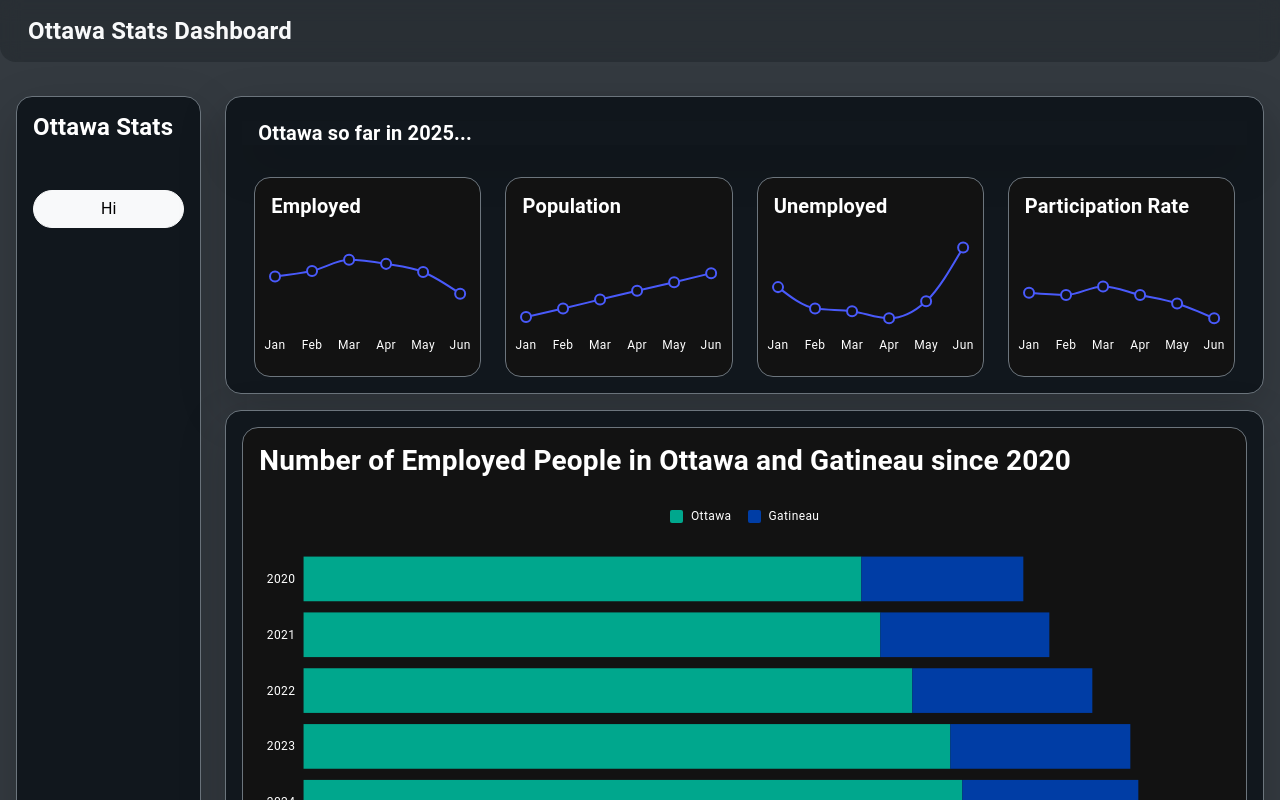
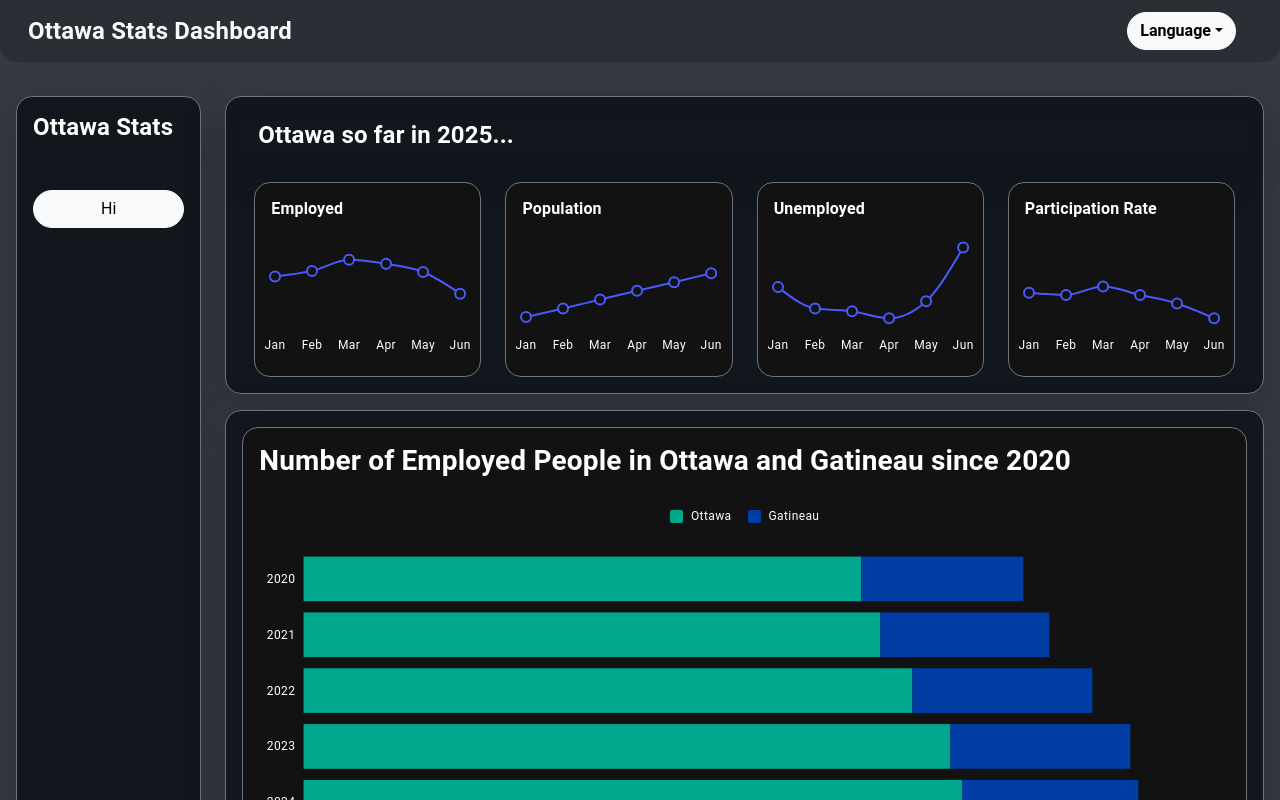
Before and after one commit to RayhanKarim1342/RayhanKarim-SEG3125-DataDashboard, a React (Create React App) app in the folder data-dashboard/: page / in a window 1280 px wide. Shown: the top 800 px of the page. Built offline with nearby package versions, Linux system fonts and the light colour scheme.

Commit message:
added language selection

```diff
--- a/data-dashboard/src/App.js
+++ b/data-dashboard/src/App.js
@@ -6,6 +6,7 @@ import "bootstrap/dist/css/bootstrap.min.css";
 import { Container } from "react-bootstrap";
 import { ThemeProvider, createTheme } from "@mui/material/styles";
 import CssBaseline from "@mui/material/CssBaseline";
+import { LanguageProvider } from "./LanguageContext";
 
 const darkTheme = createTheme({
   palette: {
@@ -15,10 +16,8 @@ const darkTheme = createTheme({
 
 function AppContent() {
   return (
-    <div
-      className={`app-wrapper d-flex flex-column min-vh-100 home-background`}
-    >
-      <div className={`flex-grow-1 d-flex flex-column app-content`}>
+    <div className="app-wrapper d-flex flex-column min-vh-100 home-background">
+      <div className="flex-grow-1 d-flex flex-column app-content">
         <Routes>
           <Route path="/" element={<Home />} />
           <Route path="*" element={<NotFound />} />
@@ -41,9 +40,11 @@ function App() {
   return (
     <ThemeProvider theme={darkTheme}>
       <CssBaseline />
-      <Router>
-        <AppContent />
-      </Router>
+      <LanguageProvider>
+        <Router>
+          <AppContent />
+        </Router>
+      </LanguageProvider>
     </ThemeProvider>
   );
 }
--- /dev/null
+++ b/data-dashboard/src/LanguageContext.js
@@ -0,0 +1,21 @@
+import React, { createContext, useState } from "react";
+
+export const LanguageContext = createContext();
+
+export const LanguageProvider = ({ children }) => {
+  const [language, setLanguage] = useState(
+    () => localStorage.getItem("lang") || "en"
+  );
+
+  const changeLanguage = (lang) => {
+    setLanguage(lang);
+    localStorage.setItem("lang", lang);
+  };
+
+  return (
+    <LanguageContext.Provider value={{ language, changeLanguage }}>
+      {children}
+    </LanguageContext.Provider>
+  );
+};
+export default LanguageProvider;
--- a/data-dashboard/src/components/Dashboard.js
+++ b/data-dashboard/src/components/Dashboard.js
@@ -1,10 +1,40 @@
-import React from "react";
+import React, { useContext } from "react";
 import { LineChart } from "@mui/x-charts/LineChart";
 import { BarChart } from "@mui/x-charts/BarChart";
 import { Row, Col, Container, Button } from "react-bootstrap";
 import Paper from "@mui/material/Paper";
+import { LanguageContext } from "../LanguageContext";
+
+const translations = {
+  en: {
+    title: "Ottawa Stats",
+    greeting: "Hi",
+    subtitle: "Ottawa so far in 2025...",
+    employed: "Employed",
+    population: "Population",
+    unemployed: "Unemployed",
+    participation: "Participation Rate",
+    chartTitle: "Number of Employed People in Ottawa and Gatineau since 2020",
+    months: ["Jan", "Feb", "Mar", "Apr", "May", "Jun"],
+  },
+  fr: {
+    title: "Statistiques d'Ottawa",
+    greeting: "Salut",
+    subtitle: "Ottawa jusqu'à présent en 2025...",
+    employed: "Employés",
+    population: "Population",
+    unemployed: "Sans emploi",
+    participation: "Taux de participation",
+    chartTitle:
+      "Nombre de personnes employées à Ottawa et Gatineau depuis 2020",
+    months: ["Janv", "Févr", "Mars", "Avr", "Mai", "Juin"],
+  },
+};
 
 const Dashboard = () => {
+  const { language } = useContext(LanguageContext);
+  const t = translations[language] || translations.en;
+
   const employmentDataset = [
     { year: "2020", ottawa: 596700, gatin: 173200 },
     { year: "2021", ottawa: 616400, gatin: 180500 },
@@ -35,9 +65,9 @@ const Dashboard = () => {
             className="sidebar text-white gy-4 rounded-4 border border-secondary shadow-lg p-3 ms-1 mt-2 mb-2"
             style={{ height: "98%", backgroundColor: "#11171d" }}
           >
-            <h2 className="display-6 fw-bold fs-4 mb-5">Ottawa Stats</h2>
+            <h2 className="display-6 fw-bold fs-4 mb-5">{t.title}</h2>
             <Button variant="light" className="w-100 mb-3 rounded-pill">
-              Hi
+              {t.greeting}
             </Button>
           </div>
         </Col>
@@ -46,145 +76,55 @@ const Dashboard = () => {
             className="gy-4 rounded-4 border border-secondary shadow-lg ms-0 me-1 pb-3 px-3 mt-2"
             style={{ backgroundColor: "#11171d" }}
           >
-            <h5 className="px-3 display-6 fs-5 text-white fw-bold shadow-lg">
-              Ottawa so far in 2025...
+            <h5 className="px-3 display-6 fs-4 text-white fw-bold shadow-lg">
+              {t.subtitle}
             </h5>
-            <Col md={3}>
+
+            {[
+              {
+                label: t.employed,
+                data: [705700, 708300, 713500, 711600, 707800, 697600],
+              },
+              {
+                label: t.population,
+                data: [1073300, 1075300, 1077400, 1079500, 1081500, 1083600],
+              },
+              {
+                label: t.unemployed,
+                data: [43100, 41600, 41400, 40900, 42100, 45900],
+              },
+              {
+                label: t.participation,
+                data: [69.8, 69.7, 70.1, 69.7, 69.3, 68.6],
+              },
+            ].map((chart, index) => (
+              <Col md={3} key={index}>
                 <Paper
                   variant="outlined"
                   className="p-0 rounded-4 border border-secondary"
                 >
-                <h5 className="pt-3 px-3 display-6 fs-5 text-white fw-bold">
-                  Employed
+                  <h5 className="pt-3 px-3 display-6 fs-6 text-white fw-bold">
+                    {chart.label}
                   </h5>
                   <LineChart
                     xAxis={[
                       {
-                      data: ["Jan", "Feb", "Mar", "Apr", "May", "Jun"],
+                        data: t.months,
                         scaleType: "point",
                         axisLine: { stroke: "transparent" },
                         tickLine: { stroke: "transparent" },
                       },
                     ]}
-                  yAxis={[
-                    {
-                      position: "none",
-                    },
-                  ]}
-                  series={[
-                    {
-                      data: [705700, 708300, 713500, 711600, 707800, 697600],
-                    },
-                  ]}
-                  slotProps={{
-                    legend: { hidden: true },
-                  }}
+                    yAxis={[{ position: "none" }]}
+                    series={[{ data: chart.data }]}
+                    slotProps={{ legend: { hidden: true } }}
                     layout="horizontal"
                   />
                 </Paper>
               </Col>
-            <Col md={3}>
-              <Paper
-                variant="outlined"
-                className="p-0 rounded-4 border border-secondary"
-              >
-                <h5 className="pt-3 px-3 display-6 fs-5 text-white fw-bold">
-                  Population
-                </h5>
-                <LineChart
-                  xAxis={[
-                    {
-                      data: ["Jan", "Feb", "Mar", "Apr", "May", "Jun"],
-                      scaleType: "point",
-                      axisLine: { stroke: "transparent" },
-                      tickLine: { stroke: "transparent" },
-                    },
-                  ]}
-                  yAxis={[
-                    {
-                      position: "none",
-                    },
-                  ]}
-                  series={[
-                    {
-                      data: [
-                        1073300, 1075300, 1077400, 1079500, 1081500, 1083600,
-                      ],
-                    },
-                  ]}
-                  slotProps={{
-                    legend: { hidden: true },
-                  }}
-                />
-              </Paper>
-            </Col>
-            <Col md={3}>
-              <Paper
-                variant="outlined"
-                className="p-0 rounded-4 border border-secondary"
-              >
-                <h5 className="pt-3 px-3 display-6 fs-5 text-white fw-bold">
-                  Unemployed
-                </h5>
-                <LineChart
-                  xAxis={[
-                    {
-                      data: ["Jan", "Feb", "Mar", "Apr", "May", "Jun"],
-                      scaleType: "point",
-                      axisLine: { stroke: "transparent" },
-                      tickLine: { stroke: "transparent" },
-                    },
-                  ]}
-                  yAxis={[
-                    {
-                      position: "none",
-                    },
-                  ]}
-                  series={[
-                    {
-                      data: [43100, 41600, 41400, 40900, 42100, 45900],
-                    },
-                  ]}
-                  slotProps={{
-                    legend: { hidden: true },
-                  }}
-                />
-              </Paper>
-            </Col>
-            <Col md={3}>
-              <Paper
-                variant="outlined"
-                className="p-0 rounded-4 border border-secondary"
-              >
-                <h5 className="pt-3 px-3 display-6 fs-5 text-white fw-bold">
-                  Participation Rate
-                </h5>
-                <LineChart
-                  xAxis={[
-                    {
-                      data: ["Jan", "Feb", "Mar", "Apr", "May", "Jun"],
-                      scaleType: "point",
-                      axisLine: { stroke: "transparent" },
-                      tickLine: { stroke: "transparent" },
-                    },
-                  ]}
-                  yAxis={[
-                    {
-                      position: "none",
-                    },
-                  ]}
-                  series={[
-                    {
-                      data: [69.8, 69.7, 70.1, 69.7, 69.3, 68.6],
-                    },
-                  ]}
-                  slotProps={{
-                    legend: { hidden: true },
-                  }}
-                />
-              </Paper>
-            </Col>
+            ))}
           </Row>
+
           <Row
             className="rounded-4 border border-secondary shadow-lg ms-0 me-1 p-3 mt-3"
             style={{ backgroundColor: "#11171d" }}
@@ -194,7 +134,7 @@ const Dashboard = () => {
               className="p-0 rounded-4 border border-secondary"
             >
               <h5 className="pt-3 px-3 display-6 fs-3 text-white fw-bold pb-3">
-                Number of Employed People in Ottawa and Gatineau since 2020
+                {t.chartTitle}
               </h5>
               <BarChart
                 dataset={employmentDataset}
--- a/data-dashboard/src/components/Navbar.js
+++ b/data-dashboard/src/components/Navbar.js
@@ -1,8 +1,20 @@
-import React from "react";
-import { Navbar, Container } from "react-bootstrap";
+import React, { useContext } from "react";
+import { Navbar, Container, Dropdown } from "react-bootstrap";
 import { Link } from "react-router-dom";
+import { LanguageContext } from "../LanguageContext";
 
 const NavigationBar = () => {
+  const { language, changeLanguage } = useContext(LanguageContext);
+
+  const brandTitle =
+    language === "fr"
+      ? "Tableau de bord statistique d'Ottawa"
+      : "Ottawa Stats Dashboard";
+
+  const handleLanguageSelect = (lang) => {
+    changeLanguage(lang);
+  };
+
   return (
     <Navbar
       expand="sm"
@@ -16,10 +28,35 @@ const NavigationBar = () => {
         borderBottomRightRadius: "1rem",
       }}
     >
-      <Container fluid>
+      <Container
+        fluid
+        className="d-flex justify-content-between align-items-center"
+      >
         <Navbar.Brand as={Link} to="/" className="mb-0 text-light fw-bold fs-4">
-          Ottawa Stats Dashboard
+          {brandTitle}
         </Navbar.Brand>
+
+        <Dropdown align="end" className="me-3" onSelect={handleLanguageSelect}>
+          <Dropdown.Toggle
+            id="language-dropdown"
+            variant="light"
+            className="ms-2 rounded-pill fw-bold"
+          >
+            {language === "fr" ? "Langue" : "Language"}
+          </Dropdown.Toggle>
+
+          <Dropdown.Menu
+            className="rounded-4 shadow px-2 menu-fade"
+            style={{
+              backgroundColor: "rgba(255, 255, 255, 0.5)",
+              backdropFilter: "blur(10px)",
+              WebkitBackdropFilter: "blur(10px)",
+            }}
+          >
+            <Dropdown.Item eventKey="en">English</Dropdown.Item>
+            <Dropdown.Item eventKey="fr">Français</Dropdown.Item>
+          </Dropdown.Menu>
+        </Dropdown>
       </Container>
     </Navbar>
   );
```
Lines whose indentation alone changed are shown as unchanged.
